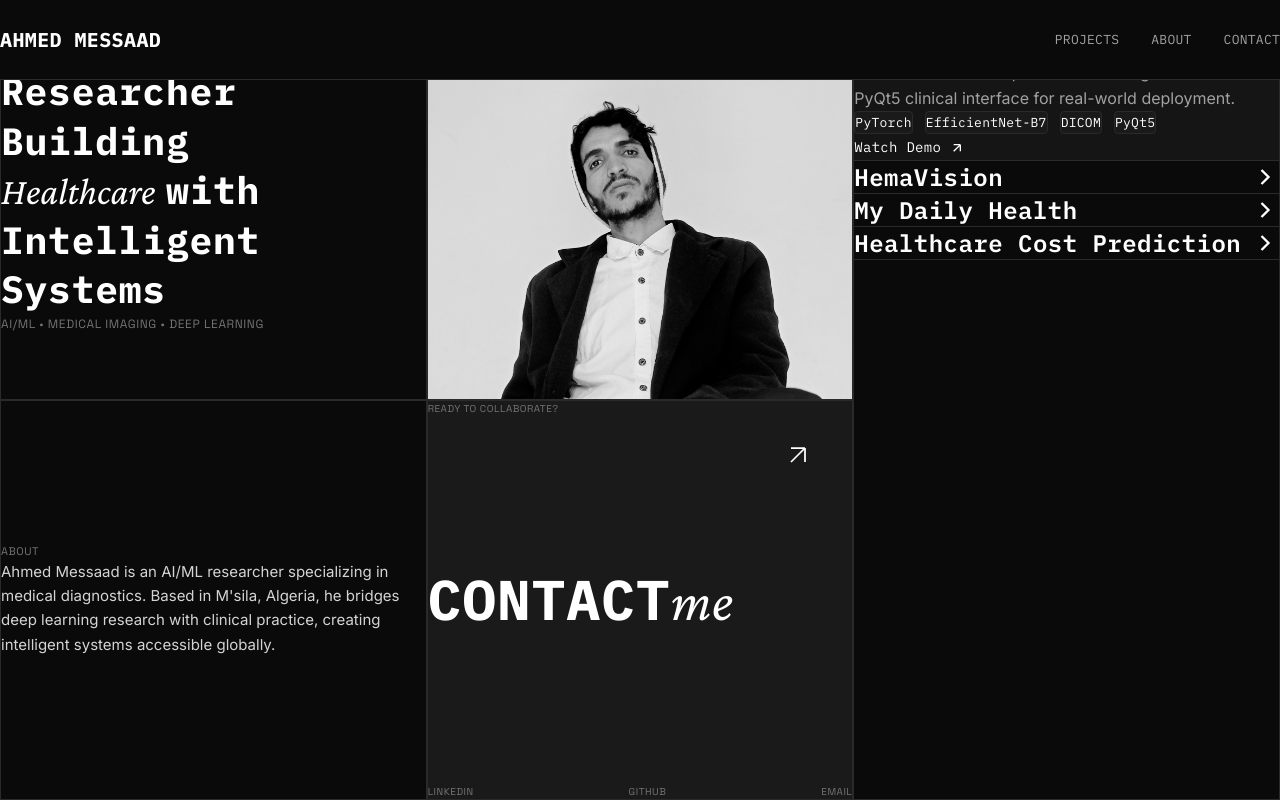
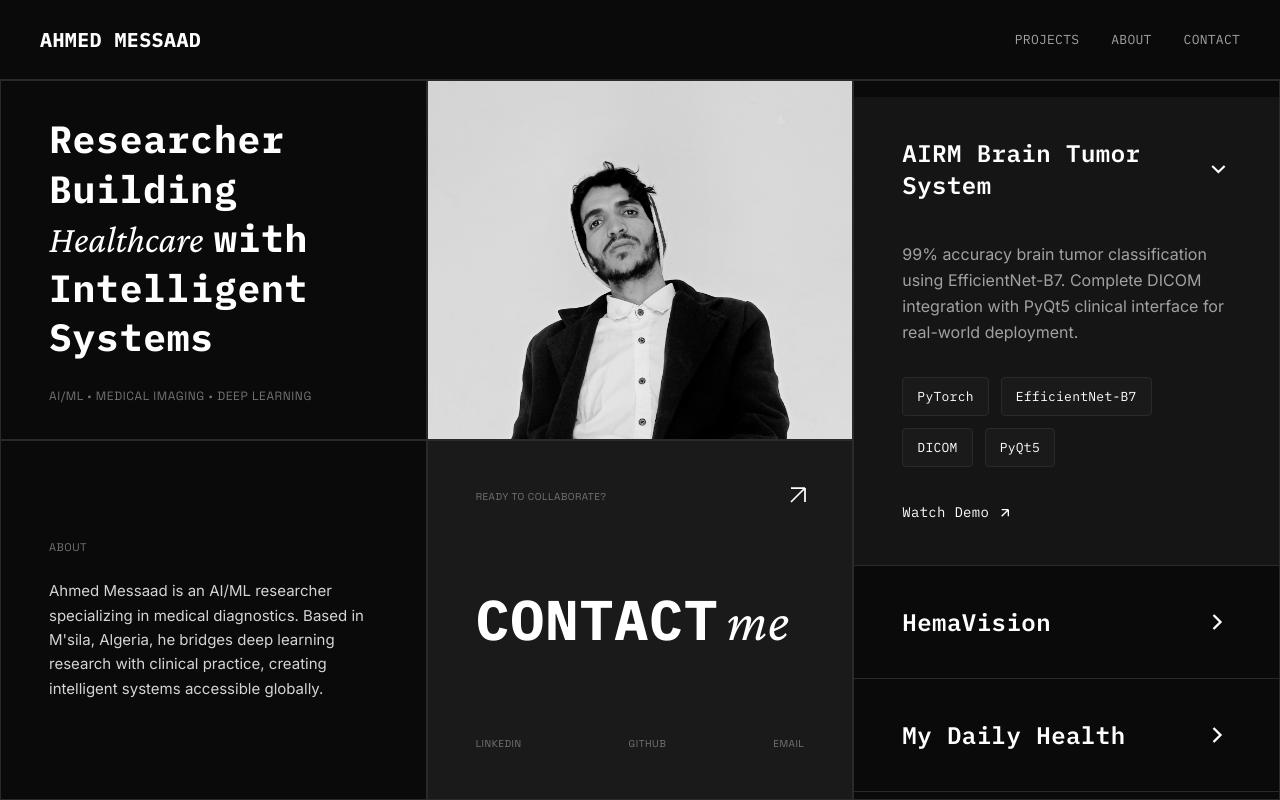
Before and after one commit to RYANX9/ahmedmessaad, a Next.js app: page / in a window 1280 px wide. Built offline with nearby package versions, Linux system fonts and the light colour scheme.

Commit message:
Update page.tsx

```diff
--- a/app/page.tsx
+++ b/app/page.tsx
@@ -5,35 +5,31 @@ import React, { useState } from "react";
 export default function Page() {
   const [activeProject, setActiveProject] = useState<string | null>("airm");
   const [isLoading, setIsLoading] = useState(true);
-  const [showAnimatedImg, setShowAnimatedImg] = useState(true);
 
   React.useEffect(() => {
-    // Small delay to ensure DOM is ready
-    const initialTimer = setTimeout(() => {
+    const timer = setTimeout(() => {
       const animatedImg = document.getElementById('animated-profile');
       const gridSection = document.getElementById('profile-grid-section');
 
       if (animatedImg && gridSection) {
         const rect = gridSection.getBoundingClientRect();
 
-        // Start animation after brief delay
-        requestAnimationFrame(() => {
+        // Move image to grid position
         animatedImg.style.top = `${rect.top}px`;
         animatedImg.style.left = `${rect.left}px`;
         animatedImg.style.width = `${rect.width}px`;
         animatedImg.style.height = `${rect.height}px`;
         animatedImg.style.transform = 'translate(0, 0)';
-        });
 
-        // After animation completes, hide animated image and show content
+        // After animation completes, hide the animated image and show content
         setTimeout(() => {
-          setShowAnimatedImg(false);
+          animatedImg.style.opacity = '0';
+          animatedImg.style.transition = 'opacity 300ms ease-in-out';
           setIsLoading(false);
-        }, 1400);
+        }, 1200);
       }
-    }, 100);
-
-    return () => clearTimeout(initialTimer);
+    }, 500);
+    return () => clearTimeout(timer);
   }, []);
 
   const projects = [
@@ -84,12 +80,6 @@ export default function Page() {
       <style jsx global>{`
         @import url('https://fonts.googleapis.com/css2?family=Space+Grotesk:wght@400;500;600;700&family=IBM+Plex+Mono:wght@400;600;700&family=Inter:wght@300;400;500&family=Crimson+Pro:ital,wght@0,400;0,600;1,400&display=swap');
 
-        * {
-          margin: 0;
-          padding: 0;
-          box-sizing: border-box;
-        }
-
         /* Primary - Bold titles and headers */
         .font-mono {
           font-family: 'IBM Plex Mono', monospace;
@@ -125,33 +115,34 @@ export default function Page() {
           animation: arrow-bounce 0.6s ease-in-out infinite;
         }
 
-        /* COMPLETELY INVISIBLE SCROLLBAR - NO SPACE TAKEN */
+        /* Completely invisible scrollbar - ALWAYS HIDDEN */
         .invisible-scroll {
-          scrollbar-width: none !important; /* Firefox */
-          -ms-overflow-style: none !important; /* IE/Edge */
-          overflow-y: scroll;
+          scrollbar-width: none; /* Firefox */
+          -ms-overflow-style: none; /* IE/Edge */
         }
 
         .invisible-scroll::-webkit-scrollbar {
-          display: none !important; /* Chrome/Safari/Opera */
-          width: 0 !important;
-          height: 0 !important;
+          display: none; /* Chrome/Safari/Opera */
+          width: 0;
+          height: 0;
         }
       `}</style>
 
-      {/* Loading Overlay */}
+      {/* Loading Overlay - Behind picture */}
       <div
         className={`fixed inset-0 bg-[#0a0a0a] z-[90] pointer-events-none transition-opacity duration-700 ${
           isLoading ? "opacity-100" : "opacity-0"
         }`}
       />
 
-      {/* Single Animated Profile Image - STARTS CENTERED AS PERFECT SQUARE */}
-      {showAnimatedImg && (
-        <div
+      {/* Single Animated Profile Image - STARTS CENTERED */}
+      <img
         id="animated-profile"
-          className="fixed"
+        src="/ahmed.jpg"
+        alt="Ahmed Messaad"
+        className="object-cover"
         style={{
+          position: 'fixed',
           top: '50%',
           left: '50%',
           width: '320px',
@@ -159,22 +150,9 @@ export default function Page() {
           transform: 'translate(-50%, -50%)',
           zIndex: 100,
           pointerEvents: 'none',
-            transition: 'all 1200ms cubic-bezier(0.65, 0, 0.35, 1)',
-            overflow: 'hidden',
-          }}
-        >
-          <img
-            src="/ahmed.jpg"
-            alt="Ahmed Messaad"
-            className="w-full h-full object-cover"
-            style={{
-              display: 'block',
-              width: '100%',
-              height: '100%',
+          transition: 'top 1200ms cubic-bezier(0.65, 0, 0.35, 1), left 1200ms cubic-bezier(0.65, 0, 0.35, 1), width 1200ms cubic-bezier(0.65, 0, 0.35, 1), height 1200ms cubic-bezier(0.65, 0, 0.35, 1), transform 1200ms cubic-bezier(0.65, 0, 0.35, 1)',
         }}
       />
-        </div>
-      )}
 
       {/* Header */}
       <header
@@ -233,7 +211,7 @@ export default function Page() {
           />
         </section>
 
-        {/* Projects - INVISIBLE SCROLLBAR */}
+        {/* Projects */}
         <aside
           id="projects"
           className={`row-span-2 border border-[#2a2a2a] bg-[#0a0a0a] flex flex-col overflow-hidden transition-all duration-1000 ${
@@ -242,7 +220,7 @@ export default function Page() {
               : "opacity-100 translate-y-0 delay-700"
           }`}
         >
-          <div className="flex-1 invisible-scroll py-4">
+          <div className="flex-1 overflow-y-auto invisible-scroll py-4">
             {projects.map((p) => (
               <div
                 key={p.id}
```
Lines whose indentation alone changed are shown as unchanged.
